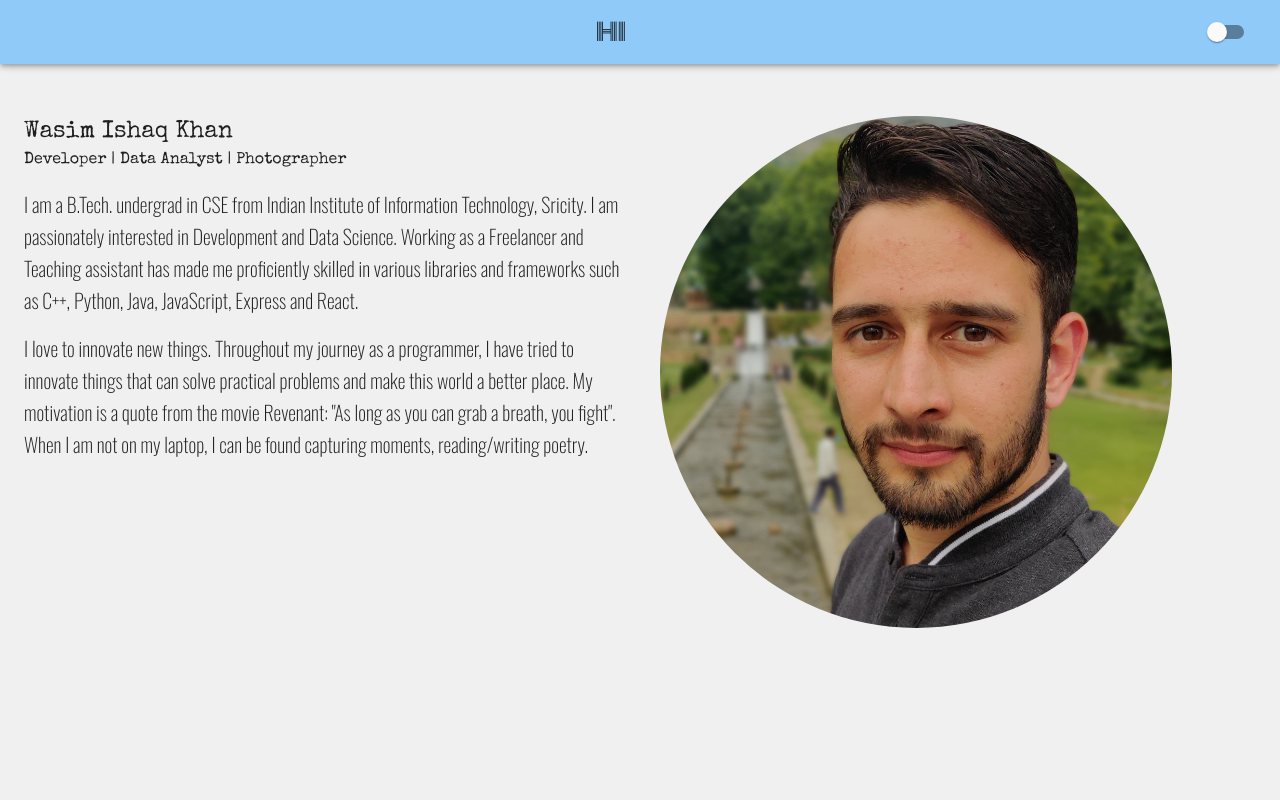
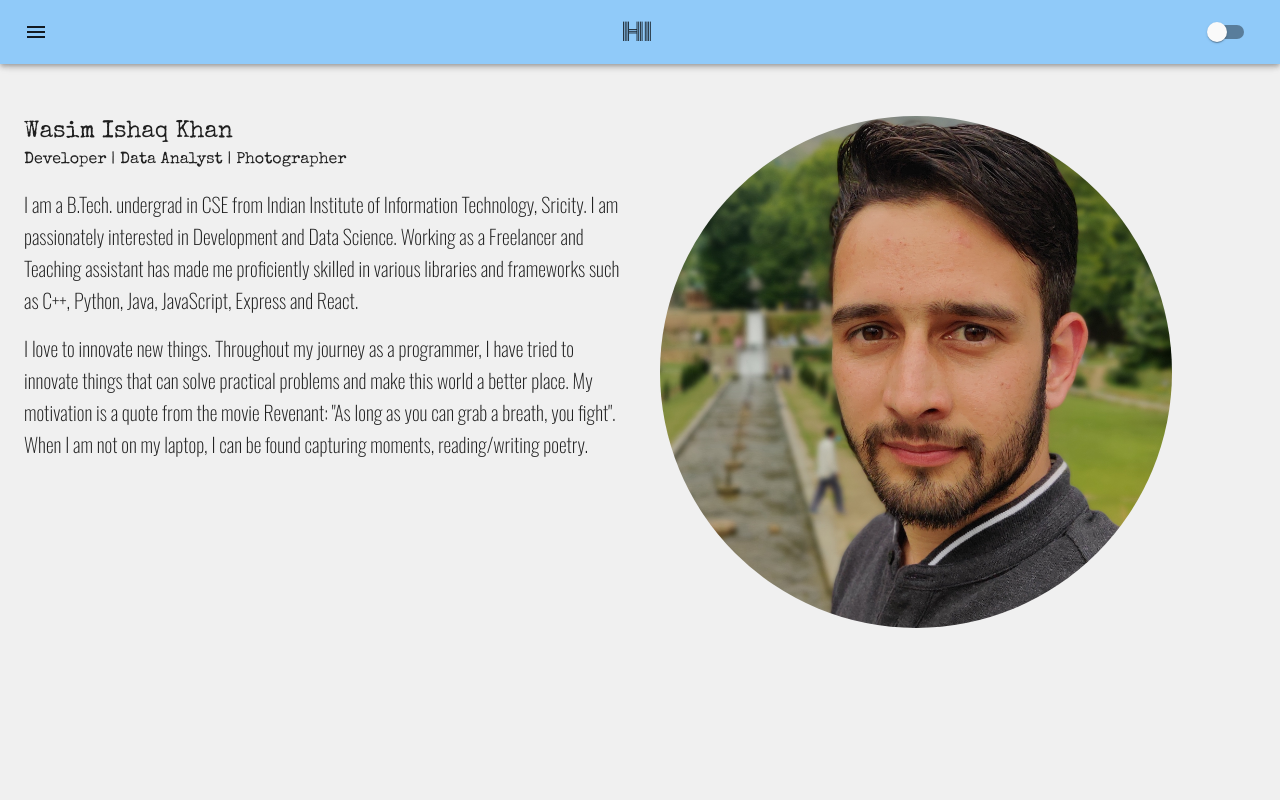
Before and after one commit to wasim919/wasim919.github.io, a React (Create React App) app: page / in a window 1280 px wide. Shown: the top 800 px of the page. Built offline with nearby package versions, Linux system fonts and the light colour scheme.

Commit message:
header done

```diff
--- a/src/components/Header.jsx
+++ b/src/components/Header.jsx
@@ -1,27 +1,183 @@
-import React from "react"
+import React, { useState } from "react"
 
-import { AppBar, Toolbar, Typography, makeStyles, Switch } from "@material-ui/core"
+import {
+	AppBar,
+	Toolbar,
+	Typography,
+	makeStyles,
+	Switch,
+	IconButton,
+	Drawer,
+	Divider,
+	List,
+	ListItem,
+	ListItemIcon,
+	useTheme,
+	ListItemText
+} from "@material-ui/core"
+import MenuIcon from "@material-ui/icons/Menu"
+import ChevronLeftIcon from "@material-ui/icons/ChevronLeft"
+import ChevronRightIcon from "@material-ui/icons/ChevronRight"
+import WorkOutlineIcon from "@material-ui/icons/WorkOutline"
+import InfoIcon from "@material-ui/icons/Info"
+import StorageIcon from "@material-ui/icons/Storage"
+import ContactsIcon from "@material-ui/icons/Contacts"
+
+import clsx from "clsx"
+
+const drawerWidth = 240
 
 const useStyles = makeStyles((theme) => ({
 	appBarHeader: {
 		fontFamily: "Monoton",
 		margin: "0 auto"
 	},
+	root: {
+		// display: "flex"
+	},
 	appBar: {
-		backgroundColor: theme.palette.type === "light" ? "#90caf9" : "dark"
+		backgroundColor: theme.palette.type === "light" ? "#90caf9" : "dark",
+		transition: theme.transitions.create(["margin", "width"], {
+			easing: theme.transitions.easing.sharp,
+			duration: theme.transitions.duration.leavingScreen
+		})
+	},
+	appBarShift: {
+		width: `calc(100% - ${drawerWidth}px)`,
+		marginLeft: drawerWidth,
+		transition: theme.transitions.create(["margin", "width"], {
+			easing: theme.transitions.easing.easeOut,
+			duration: theme.transitions.duration.enteringScreen
+		})
+	},
+	menuButton: {
+		marginRight: theme.spacing(2)
+	},
+	hide: {
+		display: "none"
+	},
+	drawer: {
+		width: drawerWidth,
+		flexShrink: 0
+	},
+	drawerPaper: {
+		width: drawerWidth
+	},
+	drawerHeader: {
+		display: "flex",
+		alignItems: "center",
+		padding: theme.spacing(0, 1),
+		// necessary for content to be below app bar
+		...theme.mixins.toolbar,
+		justifyContent: "flex-end"
+	},
+	content: {
+		flexGrow: 1,
+		padding: theme.spacing(3),
+		transition: theme.transitions.create("margin", {
+			easing: theme.transitions.easing.sharp,
+			duration: theme.transitions.duration.leavingScreen
+		}),
+		marginLeft: -drawerWidth
+	},
+	contentShift: {
+		transition: theme.transitions.create("margin", {
+			easing: theme.transitions.easing.easeOut,
+			duration: theme.transitions.duration.enteringScreen
+		}),
+		marginLeft: 0
 	}
 }))
 
 export default function Header({ dark, changeTheme }) {
+	const [open, setOpen] = useState(false)
+	const theme = useTheme()
 	const classes = useStyles()
+
+	const handleDrawerOpen = () => {
+		setOpen(true)
+	}
+
+	const handleDrawerClose = () => {
+		setOpen(false)
+	}
 	return (
-		<AppBar className={classes.appBar} color="default" position="sticky">
+		<>
+			<AppBar
+				className={clsx(classes.appBar, {
+					[classes.appBarShift]: open
+				})}
+				color="default"
+				position="sticky"
+			>
 				<Toolbar>
+					<IconButton
+						color="inherit"
+						aria-label="open drawer"
+						onClick={handleDrawerOpen}
+						edge="start"
+						className={clsx(classes.menuButton, open && classes.hide)}
+					>
+						<MenuIcon />
+					</IconButton>
 					<Typography className={classes.appBarHeader} variant="h5">
 						HI
 					</Typography>
 					<Switch checked={dark} onChange={changeTheme} inputProps={{ "aria-label": "Change Theme" }} />
 				</Toolbar>
 			</AppBar>
+			<Drawer
+				className={classes.drawer}
+				variant="persistent"
+				anchor="left"
+				open={open}
+				classes={{
+					paper: classes.drawerPaper
+				}}
+			>
+				<div className={classes.drawerHeader}>
+					<IconButton onClick={handleDrawerClose}>
+						{theme.direction === "ltr" ? <ChevronLeftIcon /> : <ChevronRightIcon />}
+					</IconButton>
+				</div>
+				<Divider />
+				{/* <List style={{ display: "flex" }}>
+					<ListItemIcon>
+						<Switch checked={dark} onChange={changeTheme} inputProps={{ "aria-label": "Change Theme" }} />
+					</ListItemIcon>
+					<ListItemText primary={"Toggle Theme"} />
+				</List>
+				<Divider /> */}
+				<List>
+					<ListItem button>
+						<ListItemIcon>
+							<StorageIcon />
+						</ListItemIcon>
+						<ListItemText primary={"Projects"} />
+					</ListItem>
+					<ListItem button>
+						<ListItemIcon>
+							<WorkOutlineIcon />
+						</ListItemIcon>
+						<ListItemText primary={"Experience"} />
+					</ListItem>
+					<ListItem button>
+						<ListItemIcon>
+							<InfoIcon />
+						</ListItemIcon>
+						<ListItemText primary={"Formal Info"} />
+					</ListItem>
+				</List>
+				<Divider />
+				<List>
+					<ListItem button>
+						<ListItemIcon>
+							<ContactsIcon />
+						</ListItemIcon>
+						<ListItemText primary={"Connect"} />
+					</ListItem>
+				</List>
+			</Drawer>
+		</>
 	)
 }
```
Also changed, not shown: 1 other file (tests, documents, lock files or other folders). Lines whose indentation alone changed are shown as unchanged.
